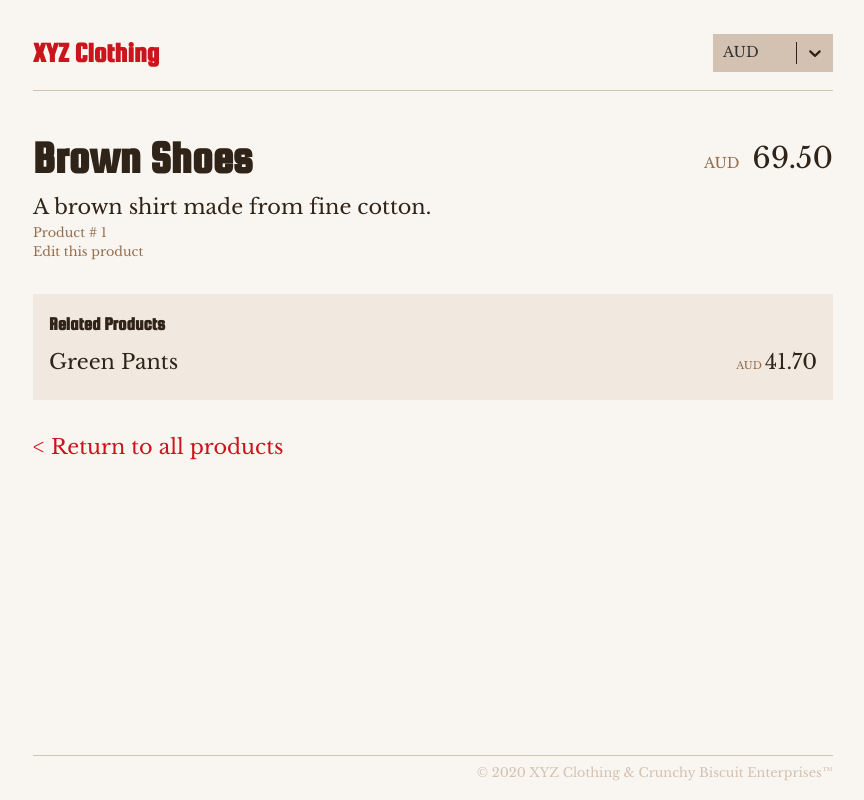
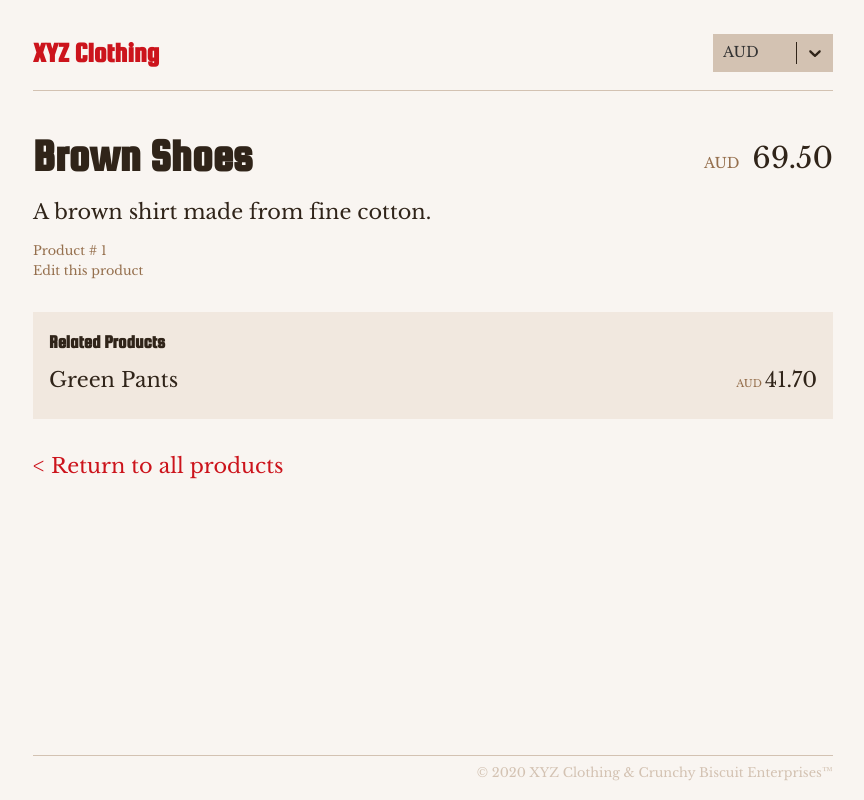
Before and after one commit to andrew-rayco/xyz-clothing, a React (Vite) app: page /products/1 in a window 1280 px wide. Shown: the whole page, without its empty margins (207-1071 px from the left). Built offline with nearby package versions, Linux system fonts and the light colour scheme.

Commit message:
Style polish

```diff
--- a/src/components/EditForm.js
+++ b/src/components/EditForm.js
@@ -127,7 +127,6 @@ class EditForm extends Component {
           submitDisabled: !isValid
         })
       }
-      console.log('Change detected. State updated ' + name + ' = ' + value)
     } else {
       name = target.name
       value = name === 'id' ? parseFloat(target.value) : target.value
@@ -145,7 +144,6 @@ class EditForm extends Component {
         },
         submitDisabled: !isValid
       })
-      console.log('Change detected. State updated ' + name + ' = ' + value)
     }
   }
 
--- a/src/scss/_app.scss
+++ b/src/scss/_app.scss
@@ -35,6 +35,9 @@ h1 {
 
 h2 {
   font-size: 46px;
+  margin-top: 10px;
+  line-height: 1em;
+  margin-bottom: 0.4em;
 }
 
 a {
--- a/src/scss/_single-product.scss
+++ b/src/scss/_single-product.scss
@@ -31,6 +31,10 @@
     color: lighten($bodyColor, 30);
   }
 
+  .product-id {
+    margin-top: 1em;
+  }
+
   .edit:hover {
     color: $primary;
   }
```
